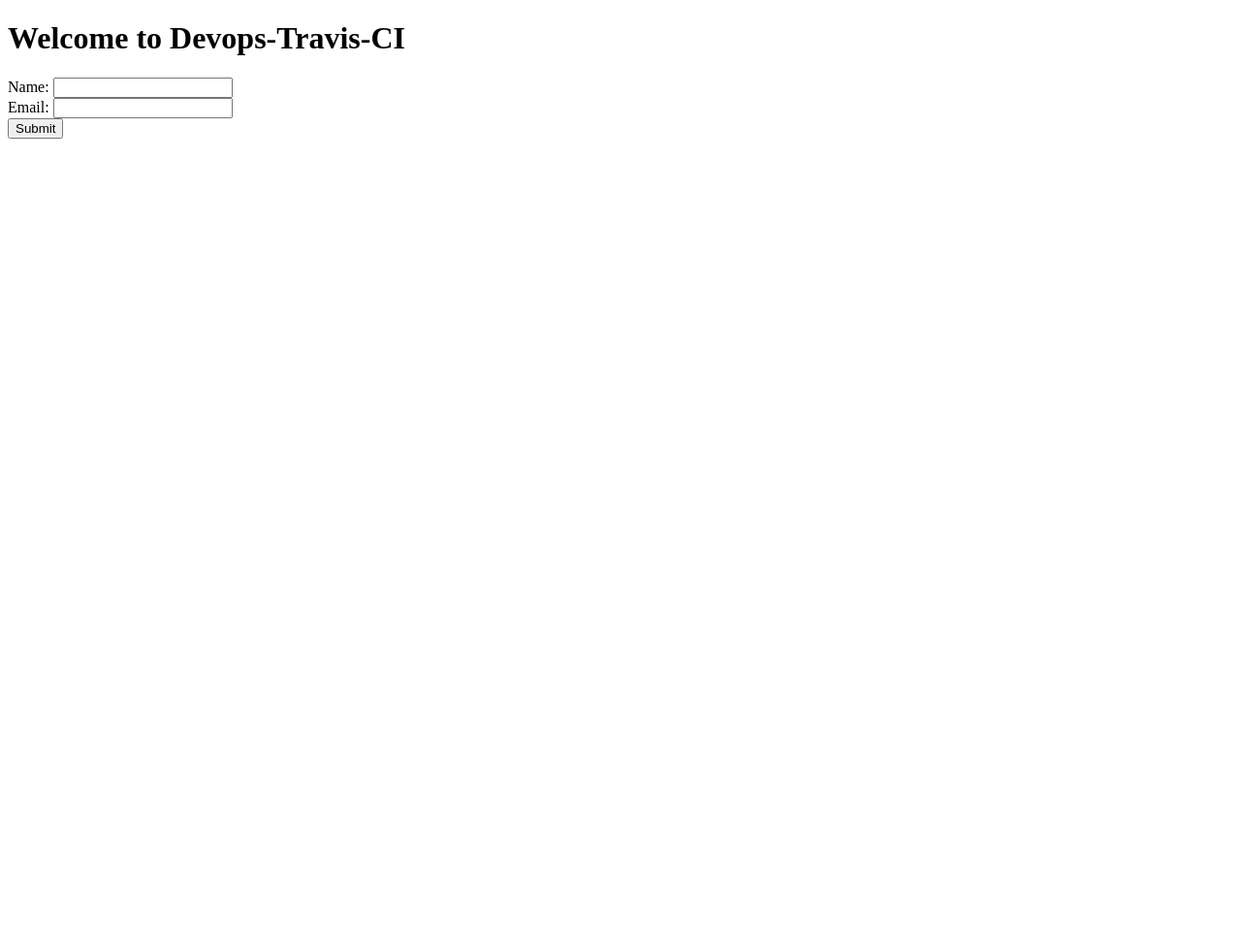
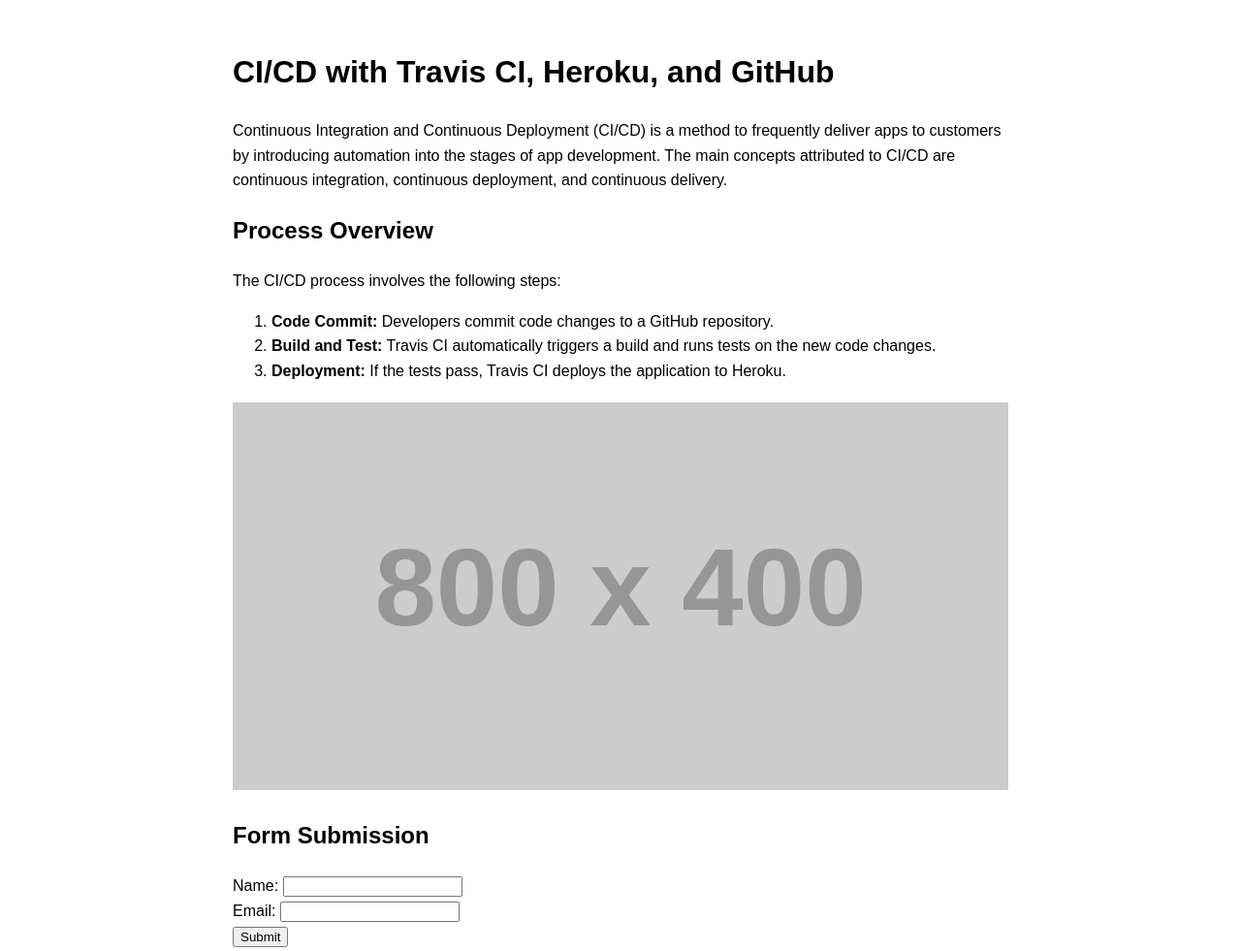
Before and after one commit to UdayDamerla5/Devops-Travis-CI, a website: page index.html in a window 1280 px wide. Shown: the whole page at 97% size. Before the commit the page ends 800 px from the top, so only its background shows below. Drawn offline with Linux system fonts and the light colour scheme; placeholder pictures from the web are drawn by us.

Commit message:
prod ready

```diff
--- a/app.js
+++ b/app.js
@@ -1,6 +1,6 @@
 const express = require('express');
 const app = express();
-const port = 3000;
+const port = process.env.PORT || 3000;
 
 app.get('/', (req, res) => {
   res.send('Hello World!');
--- a/index.html
+++ b/index.html
@@ -3,11 +3,51 @@
 <head>
     <meta charset="UTF-8">
     <meta name="viewport" content="width=device-width, initial-scale=1.0">
-    <title>Devops-Travis-CI</title>
+    <title>CI/CD with Travis CI, Heroku, and GitHub</title>
+    <style>
+        body {
+            font-family: Arial, sans-serif;
+            line-height: 1.6;
+        }
+        .container {
+            max-width: 800px;
+            margin: 0 auto;
+            padding: 20px;
+        }
+        .graphic {
+            text-align: center;
+            margin: 20px 0;
+        }
+        .graphic img {
+            max-width: 100%;
+            height: auto;
+        }
+        #message {
+            display: none;
+            color: green;
+            margin-top: 10px;
+        }
+    </style>
 </head>
 <body>
-    <h1>Welcome to Devops-Travis-CI</h1>
-    <form action="/submit" method="post">
+    <div class="container">
+        <h1>CI/CD with Travis CI, Heroku, and GitHub</h1>
+        <p>Continuous Integration and Continuous Deployment (CI/CD) is a method to frequently deliver apps to customers by introducing automation into the stages of app development. The main concepts attributed to CI/CD are continuous integration, continuous deployment, and continuous delivery.</p>
+
+        <h2>Process Overview</h2>
+        <p>The CI/CD process involves the following steps:</p>
+        <ol>
+            <li><strong>Code Commit:</strong> Developers commit code changes to a GitHub repository.</li>
+            <li><strong>Build and Test:</strong> Travis CI automatically triggers a build and runs tests on the new code changes.</li>
+            <li><strong>Deployment:</strong> If the tests pass, Travis CI deploys the application to Heroku.</li>
+        </ol>
+
+        <div class="graphic">
+            <img src="https://via.placeholder.com/800x400" alt="CI/CD Process">
+        </div>
+
+        <h2>Form Submission</h2>
+        <form id="contactForm">
             <label for="name">Name:</label>
             <input type="text" id="name" name="name" required>
             <br>
@@ -16,5 +56,17 @@
             <br>
             <input type="submit" value="Submit">
         </form>
+        <div id="message">Thank you for your submission!</div>
+    </div>
+
+    <script>
+        document.getElementById('contactForm').addEventListener('submit', function(event) {
+            event.preventDefault();
+            // Simulate form submission
+            setTimeout(function() {
+                document.getElementById('message').style.display = 'block';
+            }, 500);
+        });
+    </script>
 </body>
 </html>
```
Lines whose indentation alone changed are shown as unchanged.
